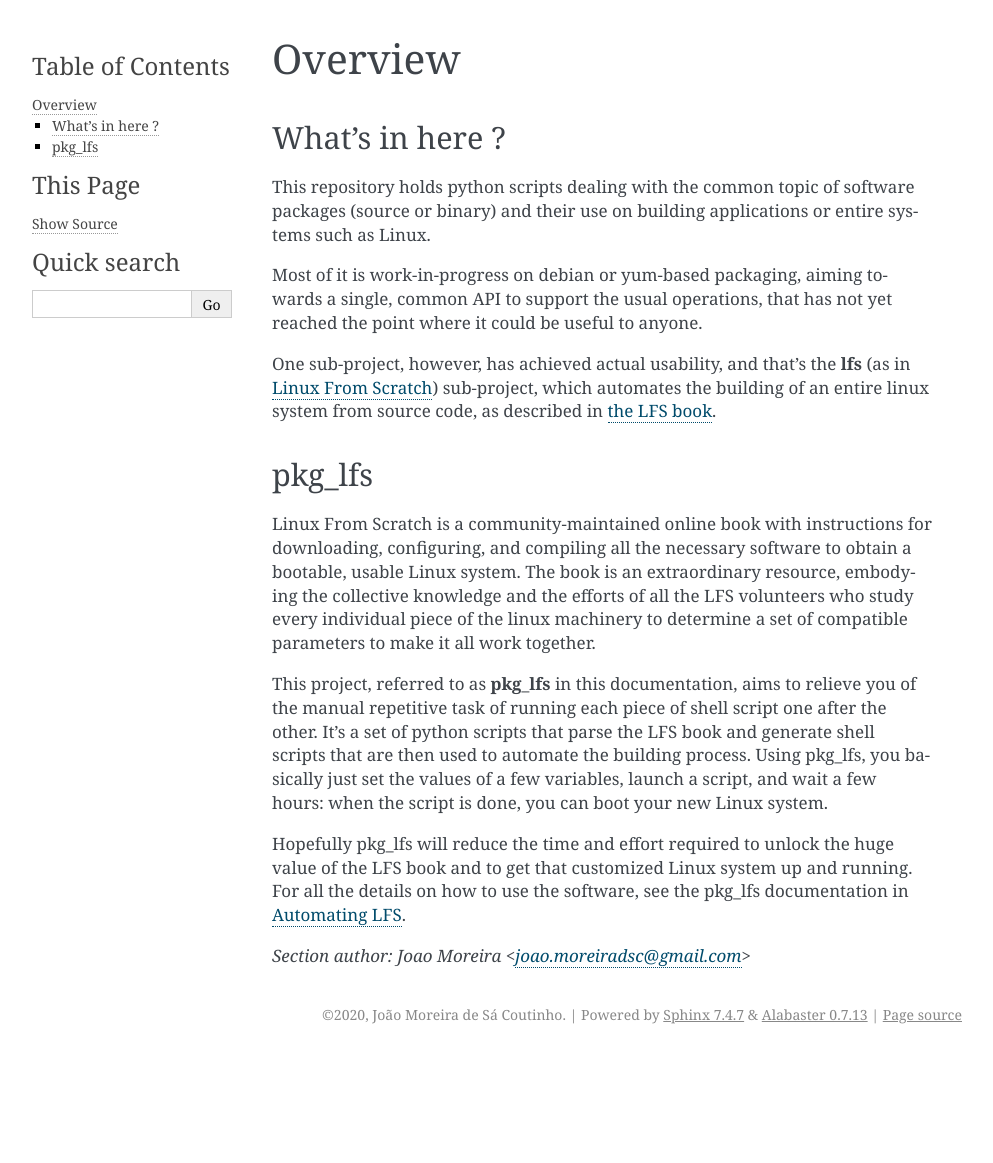
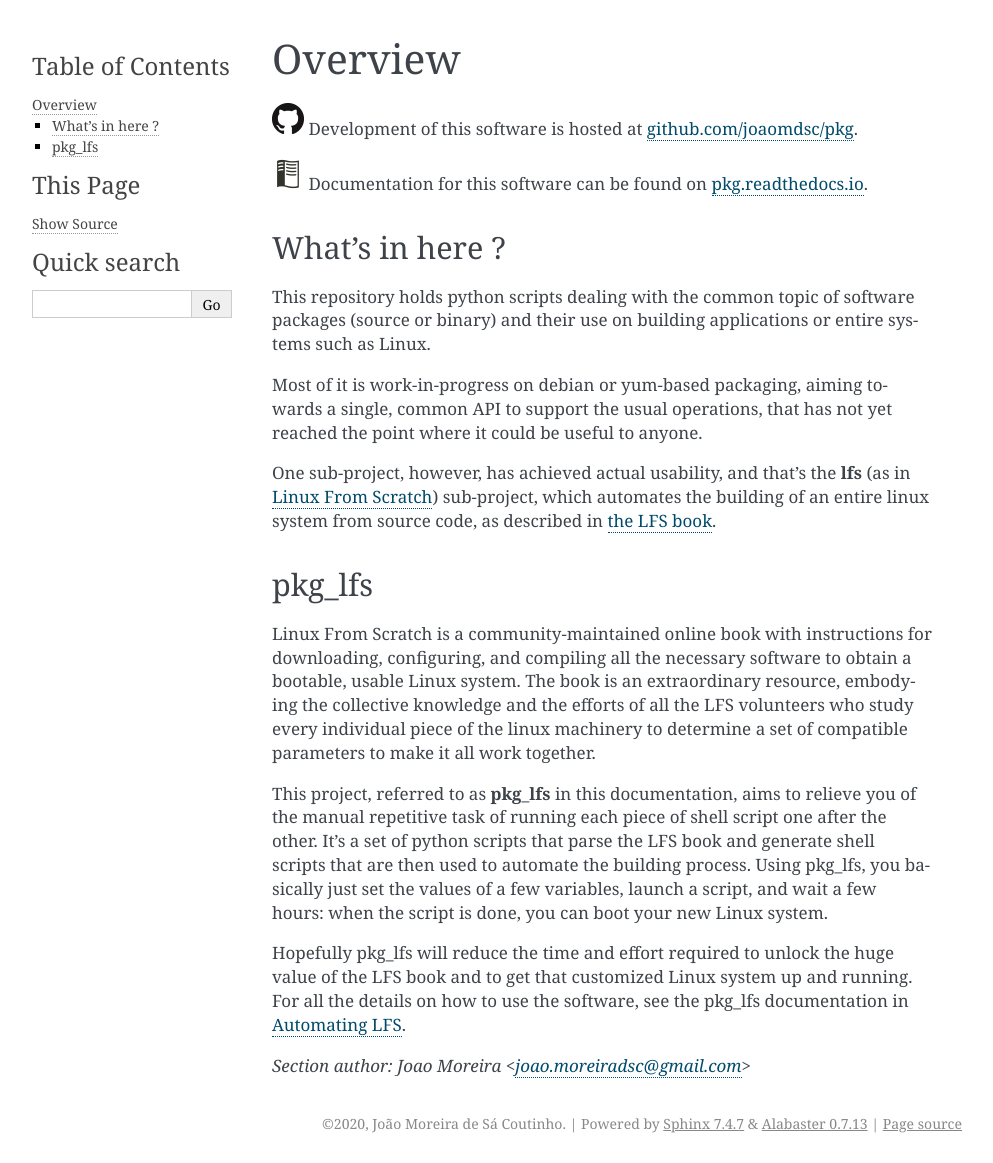
Before and after one commit to joaomdsc/pkg, a Sphinx documentation site: the page built from docs/overview.rst, in a window 1280 px wide. Shown: the whole page, without its empty margins (148-1141 px from the left). Built offline with Sphinx 7.4.7, drawn with Linux system fonts in a browser that asks for light colours; before the commit the page ends 1054 px from its top, so only the background shows below that.

Commit message:
Add GitHub and ReadTheDocs logos to overview.

```diff
--- a/README.rst
+++ b/README.rst
@@ -1 +1,3 @@
-Documentation for this package can be found on https://pkg.readthedocs.io.
+Documentation for this software can be found on `pkg.readthedocs.io`_.
+
+.. _pkg.readthedocs.io: https://pkg.readthedocs.io
--- a/docs/overview.rst
+++ b/docs/overview.rst
@@ -1,5 +1,9 @@
 Overview
 ========
+
+|github| Development of this software is hosted at `github.com/joaomdsc/pkg`_.
+
+|rtd| Documentation for this software can be found on `pkg.readthedocs.io`_.
 
 What's in here ?
 ----------------
@@ -39,7 +43,12 @@ value of the LFS book and to get that customized Linux system up and
 running. For all the details on how to use the software, see the pkg_lfs
 documentation in :ref:`automating-lfs`.
 
+.. sectionauthor:: Joao Moreira <joao.moreiradsc@gmail.com>
+
+.. |github| image:: /img/GitHub-Mark-32px.png
+.. |rtd| image:: /img/rtd-logo-dark-32px.png
+
+.. _github.com/joaomdsc/pkg: https://github.com/joaomdsc/pkg
+.. _pkg.readthedocs.io: https://pkg.readthedocs.io
 .. _Linux From Scratch: http://www.linuxfromscratch.org/
 .. _the LFS book: http://www.linuxfromscratch.org/lfs/view/stable-systemd/
-
-.. sectionauthor:: Joao Moreira <joao.moreiradsc@gmail.com>
```
Also changed, not shown: docs/img/GitHub-Mark-32px.png (added), docs/img/rtd-logo-dark-32px.png (added).
